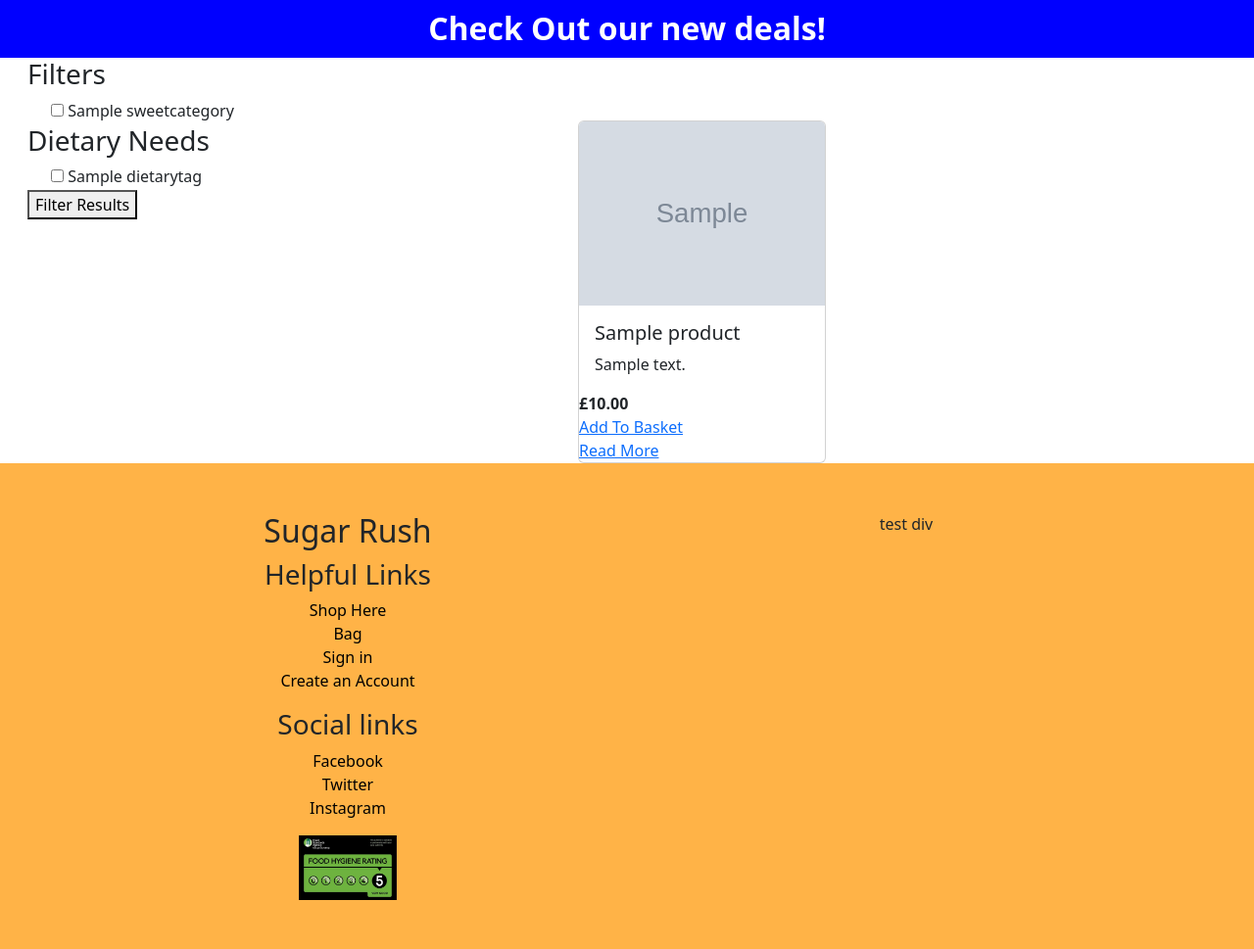
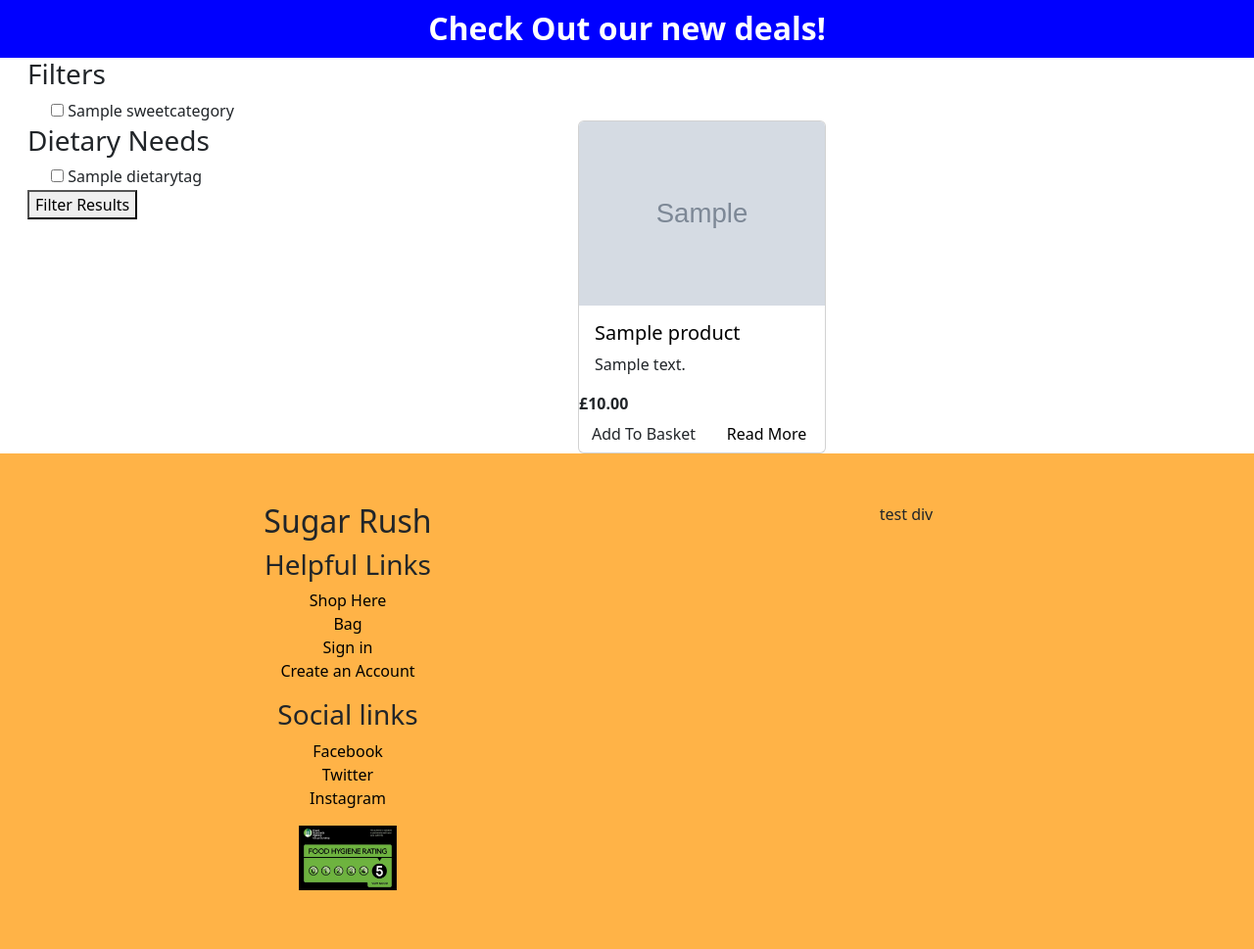
Before and after one commit to HarrisonT1/Portfolio-Project-5, a Django app: page /products/ in a window 1280 px wide. Shown: the part 141-1110 px from the top of the page at 98% size. After the commit the page ends 1050 px from the top, so only its background shows below. Run offline with Django 5.2, Linux system fonts and the light colour scheme; tables that the repository leaves empty hold one stand-in row (values such as "Sample post"); grey boxes marked "Sample" are stand-in pictures; some libraries are stand-ins or nearby versions.

Commit message:
Added functionality and styling to product list page

```diff
--- a/bag/views.py
+++ b/bag/views.py
@@ -24,7 +24,8 @@ def add_to_bag(request, slug):
 
     request.session['bag'] = bag
 
-    return redirect('product_detail', slug=slug)
+    redirect_url = request.POST.get('redirect_url', '/')
+    return redirect(redirect_url)
 
 
 def pick_and_mix_add_basket(request, bag_slug):
--- a/checkout/utils.py
+++ b/checkout/utils.py
@@ -37,7 +37,7 @@ def create_line_items(bag, order=None):
             })
 
             if order:
-                if product.stock < quantity:
+                if product.stock_level < quantity:
                     raise ValueError(f"Not enough stock for {product.name}")
 
                 OrderLineItem.objects.create(
@@ -64,7 +64,7 @@ def create_line_items(bag, order=None):
                 pnm_contents.append(f'{product.name} X {quantity}')
 
                 if order:
-                    if product.stock < quantity:
+                    if product.stock_level < quantity:
                         raise ValueError(f"Not enough stock for {product.name}")
                     product.stock_level -= quantity
                     product.save()
--- a/products/templates/products/product_detail.html
+++ b/products/templates/products/product_detail.html
@@ -8,9 +8,10 @@
                 <p>{{ product.description }}</p>
                 <form method="POST" action="{% url 'add_to_bag' product.slug %}">
                     {% csrf_token %}
-                    <input type="number" id="add-quantity">
+                    <input type="number" id="add-quantity" name="quantity" value="1" min="1" max="{{ product.stock_level }}">
                     <label for="add-quantity"></label>
-                    <button type="submit">Add to basket</button>
+                    <input type="hidden" name="redirect_url" value="{{ request.path }}">
+                    <button class="btn button-effect" type="submit">Add To Basket</button>
                 </form>
                 {% if product.stock_level == 0 %}
                     <p class="text-danger">Out of stock</p>
--- a/products/templates/products/product_list.html
+++ b/products/templates/products/product_list.html
@@ -27,14 +27,30 @@
                     {% for product in products %}
                         <div class="col-12 col-md-6 col-lg-4 d-flex justify-content-center mt-3">
                             <div class="card">
-                                <img src="{{ product.image.url }}" class="card-img-top" alt="...">
+                                <a href="{% url 'product_detail' product.slug %}">
+                                    <img src="{{ product.image.url }}" class="card-img-top" alt="...">
+                                </a>
                                 <div class="card-body">
-                                    <h5 class="card-title">{{ product.name }}</h5>
+                                    <h5 class="card-title">
+                                        <a href="{% url 'product_detail' product.slug %}">
+                                            {{ product.name }}
+                                        </a>
+                                    </h5>
                                     <p class="card-text">{{ product.description|truncatechars:100 }}</p>
                                 </div>
                                 <strong>£{{ product.price }}</strong>
-                                <a href="">Add To Basket</a>
-                                <a href="{% url 'product_detail' product.slug %}">Read More</a>
+                                <div class="d-flex text-center">
+                                    {% if product.stock_level == 0 %}
+                                        <button class="btn text-danger flex-fill" disabled>Out Of Stock</button>
+                                    {% else %}
+                                    <form method="POST" action="{% url 'add_to_bag' product.slug %}">
+                                        {% csrf_token %}
+                                        <input type="hidden" name="redirect_url" value="{{ request.path }}">
+                                        <button class="btn button-effect flex-fill" type="submit">Add To Basket</button>
+                                    </form>
+                                    {% endif %}
+                                    <a class="btn button-effect flex-fill" href="{% url 'product_detail' product.slug %}">Read More</a>
+                                </div>
                             </div>
                         </div>
                     {% endfor %}
--- a/static/css/style.css
+++ b/static/css/style.css
@@ -53,6 +53,22 @@ main {
     display: flex;
     align-items: center;
     justify-content: center;
+}
+
+/* PRODUCT LIST */
+
+.card a {
+    text-decoration: none;
+    color: black;
+}
+
+.card a:hover {
+    color: black;
+}
+
+.button-effect:hover {
+    transform: translateY(-2px);
+    box-shadow: 0 4px 10px rgba(20, 20, 204, 0.15);
 }
 
 /* BAG / CHECKOUT TABLE */
```
